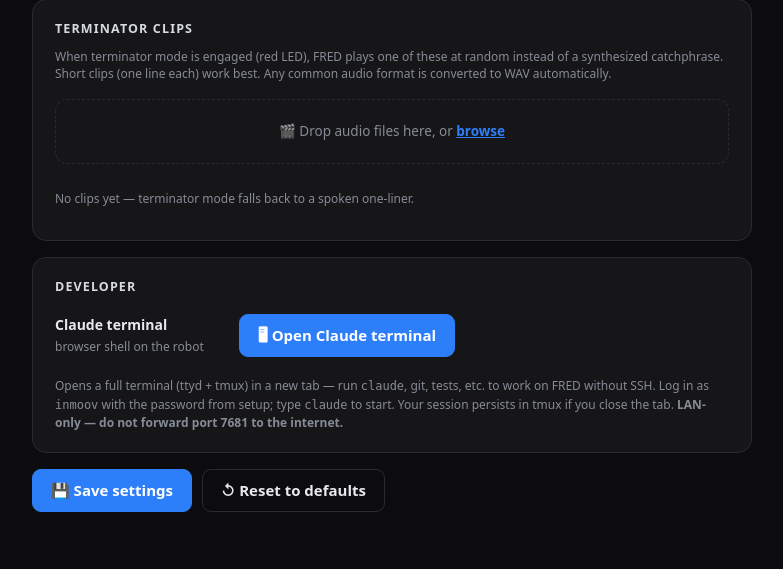
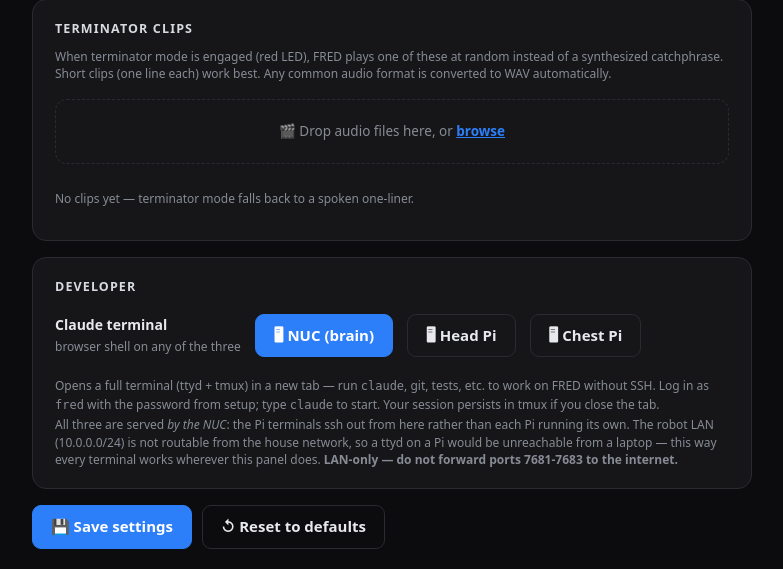
Before and after one commit to nledevil/Project-FRED, a Flask app: page /admin in a window 1280 px wide. Shown: the part 1900-2469 px from the top of the page, without its empty margins (248-1031 px from the left). Before the commit the page ends 2412 px from the top, so only its background shows below. Run offline with Flask 3, Linux system fonts and the light colour scheme; data that the repository does not hold is empty.

Commit message:
Terminal into all three machines, all served by the NUC
The Claude terminal button was dead. openTerminal() opened ttyd on
`location.hostname`, which was correct when the panel and the shell were the
same Pi — but the brain moved to the NUC, ttyd did not, so the button pointed at
10.0.0.1:7681 where nothing listens. The head's ttyd was alive the whole time on
10.0.0.10:7681; only the assumption "panel host == terminal host" had broken.

Rather than repoint the button, restore that assumption and extend it: all three
terminals now run ON the NUC. 7681 is a local shell in the repo; 7682 and 7683
are tmux sessions that ssh to the head and chest.

That is deliberately not port forwarding. The robot LAN is not routable from the
house network — ip_forward is 0, there is no NAT, and dnsmasq hands out no
option:router on purpose — so a browser on the house WiFi can reach the NUC and
nothing behind it. DNAT to the Pis would mean enabling forwarding, managing the
return path, and a second set of ttyd passwords on machines that already trust
the NUC's ssh key. Terminating all three on the NUC means every terminal is
reachable exactly where the panel is, with no routing changes at all, and the
Pis need no ttyd of their own.

ssh reads ~/.ssh/config, so the head/chest aliases carry the right user, key and
ServerAliveInterval. If a link drops mid-session ssh exits, the tmux session
ends, and the next connection starts a clean one — the right behaviour on a
robot whose cables get unplugged.

Still a new tab rather than an iframe: ttyd runs --check-origin, and an embedded
frame would present the panel's origin on the websocket handshake and be
rejected.

The head's own inmoov-terminal.service is untouched and still reachable directly
from the robot LAN. Reference copies here carry CHANGE_ME; the installed units
hold the real password and are chmod 600, out of git as before.

Co-Authored-By: Claude Opus 5 (1M context) <noreply@anthropic.com>

```diff
--- a/web/templates/admin.html
+++ b/web/templates/admin.html
@@ -250,13 +250,20 @@
   <section class="panel">
     <p class="phead">Developer</p>
     <div class="row">
-      <div class="label"><b>Claude terminal</b><span>browser shell on the robot</span></div>
-      <button class="primary" onclick="openTerminal()">🖥 Open Claude terminal</button>
+      <div class="label"><b>Claude terminal</b><span>browser shell on any of the three</span></div>
+      <button class="primary" onclick="openTerminal(7681)">🖥 NUC (brain)</button>
+      <button onclick="openTerminal(7682)">🖥 Head Pi</button>
+      <button onclick="openTerminal(7683)">🖥 Chest Pi</button>
     </div>
     <p class="hint">Opens a full terminal (ttyd + tmux) in a new tab — run <code>claude</code>,
-       git, tests, etc. to work on FRED without SSH. Log in as <code>inmoov</code> with the
+       git, tests, etc. to work on FRED without SSH. Log in as <code>fred</code> with the
        password from setup; type <code>claude</code> to start. Your session persists in
-       tmux if you close the tab. <b>LAN-only — do not forward port 7681 to the internet.</b></p>
+       tmux if you close the tab.</p>
+    <p class="hint">All three are served <em>by the NUC</em>: the Pi terminals ssh out from
+       here rather than each Pi running its own. The robot LAN (10.0.0.0/24) is not routable
+       from the house network, so a ttyd on a Pi would be unreachable from a laptop — this
+       way every terminal works wherever this panel does.
+       <b>LAN-only — do not forward ports 7681-7683 to the internet.</b></p>
   </section>
 
   <div class="actions">
@@ -439,9 +446,15 @@ async function onHandoff(checked) {
 function openMrl(e) { e.preventDefault();
   window.open(`http://${location.hostname}:8888`, '_blank', 'noopener'); }
 
-// Open the browser terminal (ttyd on :7681) on whatever host served this page.
-function openTerminal() {
-  window.open(`http://${location.hostname}:7681`, '_blank', 'noopener');
+// Open a browser terminal on whatever host served this page. All three ttyd
+// instances (7681 NUC / 7682 head / 7683 chest) run on the NUC, so the host is
+// always the one already serving this panel — which is what makes these work
+// from the house WiFi as well as the robot LAN.
+//
+// New tab, not an iframe: ttyd runs with --check-origin, and an embedded frame
+// would present the panel's origin on the websocket handshake and be rejected.
+function openTerminal(port) {
+  window.open(`http://${location.hostname}:${port || 7681}`, '_blank', 'noopener');
 }
 
 // ---- Terminator clips --------------------------------------------------
```
Also changed, not shown: 3 other files.
